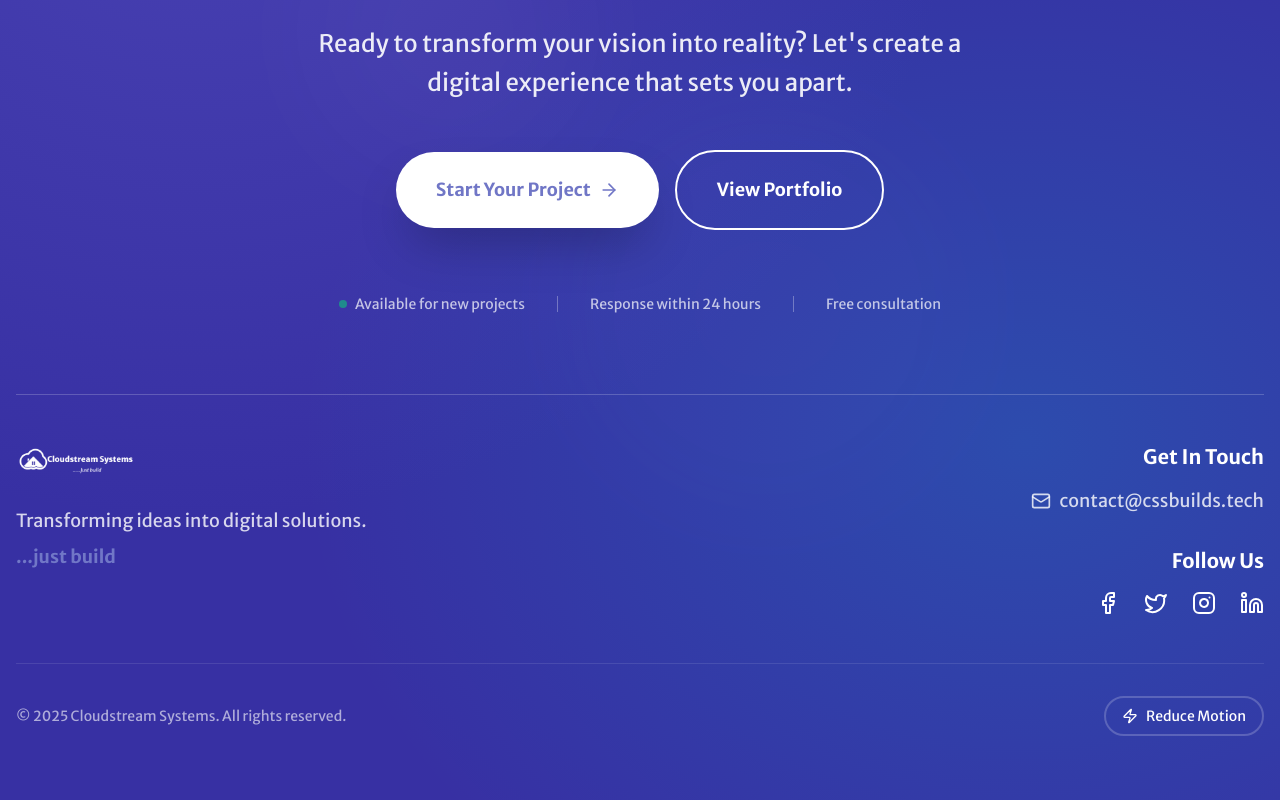
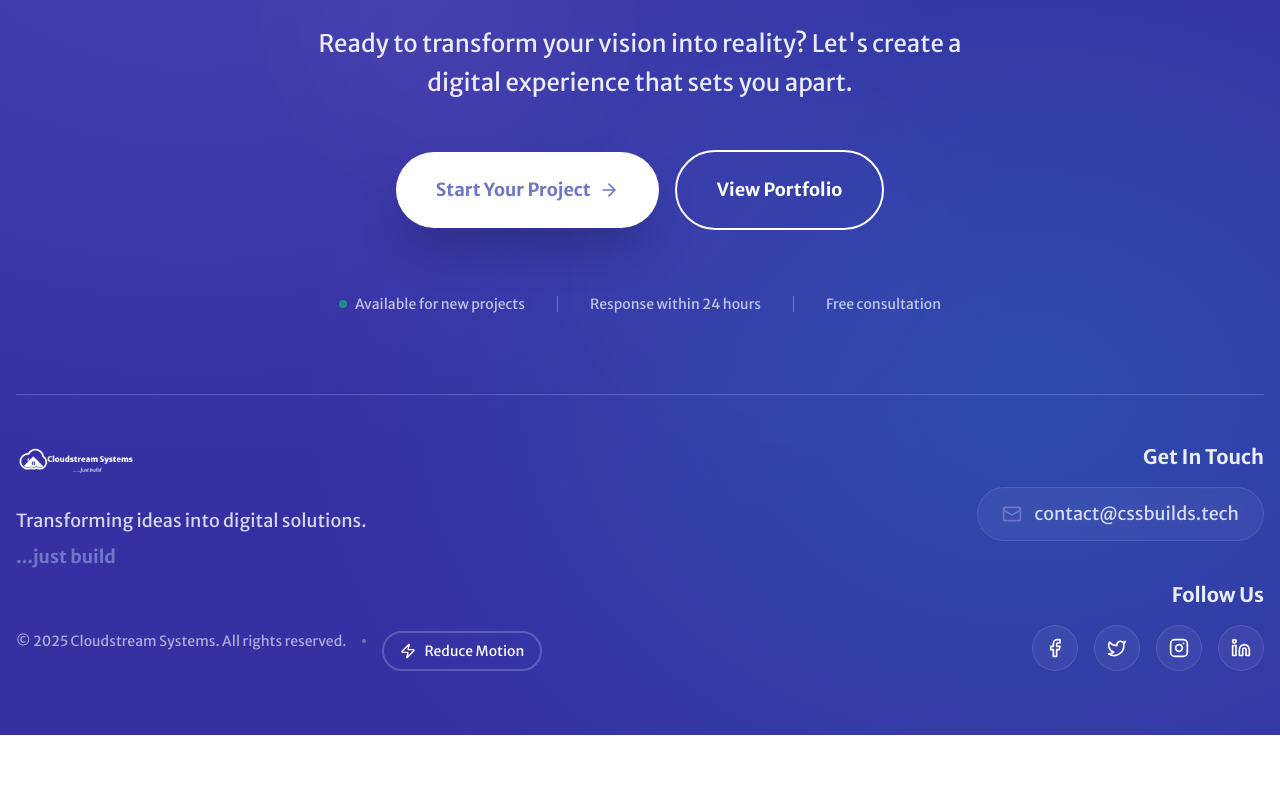
Before and after one commit to cloudstreamsystems/craftedbycss, a Next.js app: page / in a window 1280 px wide. Shown: the part 7615-8415 px from the top of the page. After the commit the page ends 8350 px from the top, so only its background shows below. Built offline with nearby package versions, Linux system fonts and the light colour scheme.

Commit message:
style: refine CTA footer layout, merge copyright row and enhance contact section

```diff
--- a/components/home/CTA.tsx
+++ b/components/home/CTA.tsx
@@ -101,8 +101,9 @@ export default function CTA() {
 
           {/* Footer Elements Moved Here */}
           <div className="border-t border-white/20 pt-12 mt-12">
-            <div className="grid md:grid-cols-2 gap-12 items-start mb-12">
-              <div className="text-center md:text-left">
+            <div className="grid md:grid-cols-2 gap-12 items-start">
+              <div className="text-center md:text-left flex flex-col h-full justify-between">
+                <div>
                   <div className="mb-6 flex justify-center md:justify-start">
                     <img
                       src="/logo.png"
@@ -118,40 +119,45 @@ export default function CTA() {
                   <p className="text-[#7177C7] font-bold text-lg mb-8">...just build</p>
                 </div>
 
-              <div className="text-center md:text-right flex flex-col items-center md:items-end gap-8">
-                <div>
-                  <h4 className="font-bold text-xl mb-4">Get In Touch</h4>
-                  <div className="flex items-center justify-center md:justify-end gap-2 text-white/80 hover:text-white transition-colors">
-                    <Mail size={20} />
-                    <a href="mailto:contact@cssbuilds.tech" className="text-lg">
+                <div className="flex flex-col md:flex-row items-center md:items-start gap-4 text-sm text-white/60 mt-auto">
+                  <p>&copy; {new Date().getFullYear()} Cloudstream Systems. All rights reserved.</p>
+                  <div className="hidden md:block w-1 h-1 bg-white/30 rounded-full mt-2"></div>
+                  <MotionToggle />
+                </div>
+              </div>
+
+              <div className="text-center md:text-right flex flex-col items-center md:items-end gap-10">
+                <div className="group">
+                  <h4 className="font-bold text-xl mb-4 text-white/90 group-hover:text-white transition-colors">Get In Touch</h4>
+                  <div className="flex items-center justify-center md:justify-end gap-3 text-white/80 hover:text-white transition-colors bg-white/5 px-6 py-3 rounded-full backdrop-blur-sm border border-white/10 hover:bg-white/10 hover:border-white/20">
+                    <Mail size={20} className="text-[#7076C6]" />
+                    <a href="mailto:contact@cssbuilds.tech" className="text-lg font-medium">
                       contact@cssbuilds.tech
                     </a>
                   </div>
                 </div>
 
                 <div>
-                  <h4 className="font-bold text-xl mb-4">Follow Us</h4>
-                  <div className="flex justify-center md:justify-end space-x-6">
-                    <a href="#" className="hover:text-yellow-300 transition-colors transform hover:scale-110" aria-label="Facebook">
-                      <Facebook size={24} />
+                  <h4 className="font-bold text-xl mb-4 text-white/90">Follow Us</h4>
+                  <div className="flex justify-center md:justify-end gap-4">
+                    {[
+                      { icon: Facebook, label: "Facebook" },
+                      { icon: Twitter, label: "Twitter" },
+                      { icon: Instagram, label: "Instagram" },
+                      { icon: Linkedin, label: "LinkedIn" }
+                    ].map((social, index) => (
+                      <a
+                        key={index}
+                        href="#"
+                        className="bg-white/5 p-3 rounded-full border border-white/10 hover:bg-white hover:text-[#1e1b4b] hover:border-white transition-all duration-300 transform hover:-translate-y-1 hover:shadow-lg hover:shadow-white/20 group"
+                        aria-label={social.label}
+                      >
+                        <social.icon size={20} className="group-hover:scale-110 transition-transform" />
                       </a>
-                    <a href="#" className="hover:text-yellow-300 transition-colors transform hover:scale-110" aria-label="Twitter">
-                      <Twitter size={24} />
-                    </a>
-                    <a href="#" className="hover:text-yellow-300 transition-colors transform hover:scale-110" aria-label="Instagram">
-                      <Instagram size={24} />
-                    </a>
-                    <a href="#" className="hover:text-yellow-300 transition-colors transform hover:scale-110" aria-label="LinkedIn">
-                      <Linkedin size={24} />
-                    </a>
+                    ))}
                   </div>
                 </div>
               </div>
-            </div>
-
-            <div className="flex flex-col sm:flex-row items-center justify-between gap-4 text-sm text-white/60 pt-8 border-t border-white/10">
-              <p>&copy; {new Date().getFullYear()} Cloudstream Systems. All rights reserved.</p>
-              <MotionToggle />
             </div>
           </div>
         </motion.div>
```
Lines whose indentation alone changed are shown as unchanged.
